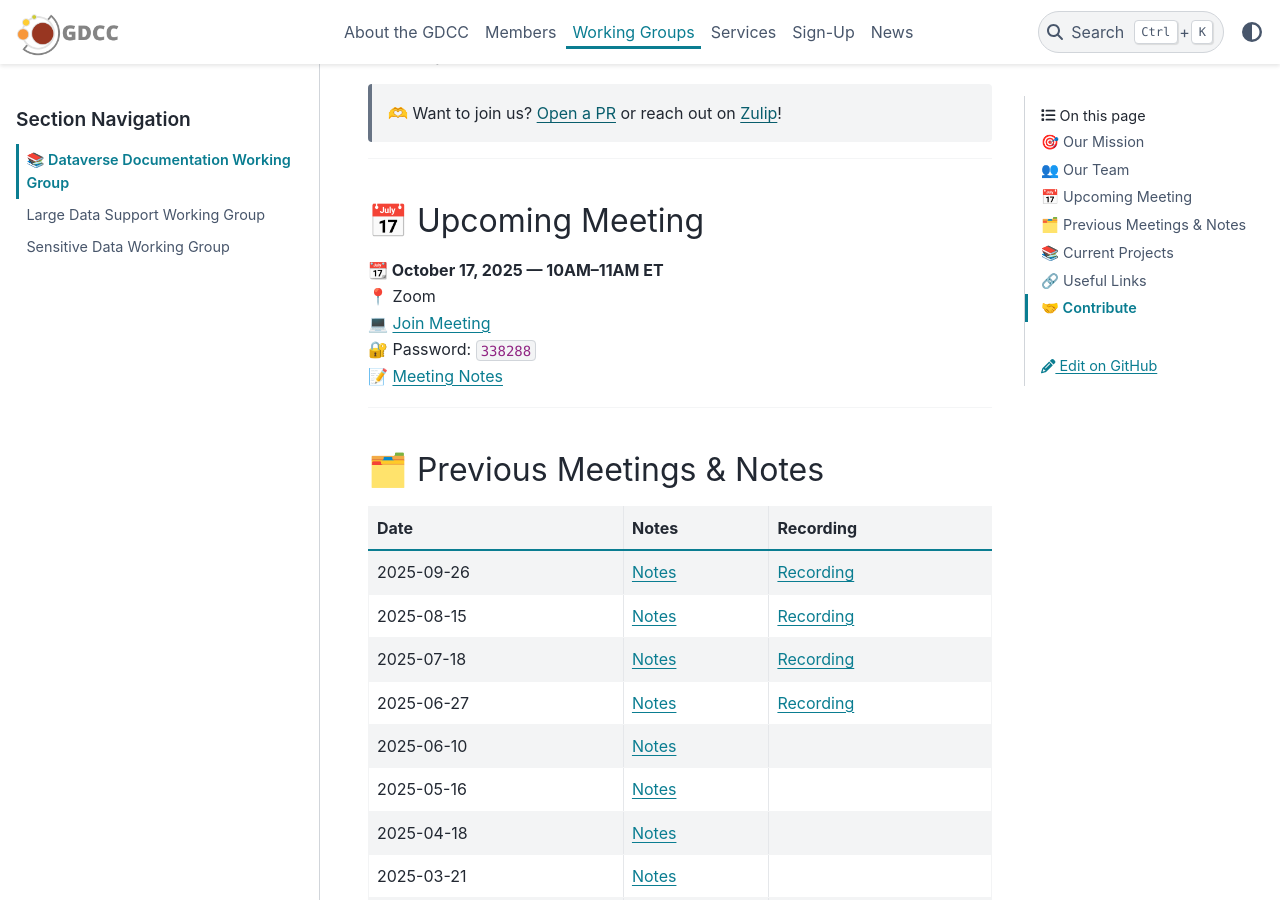
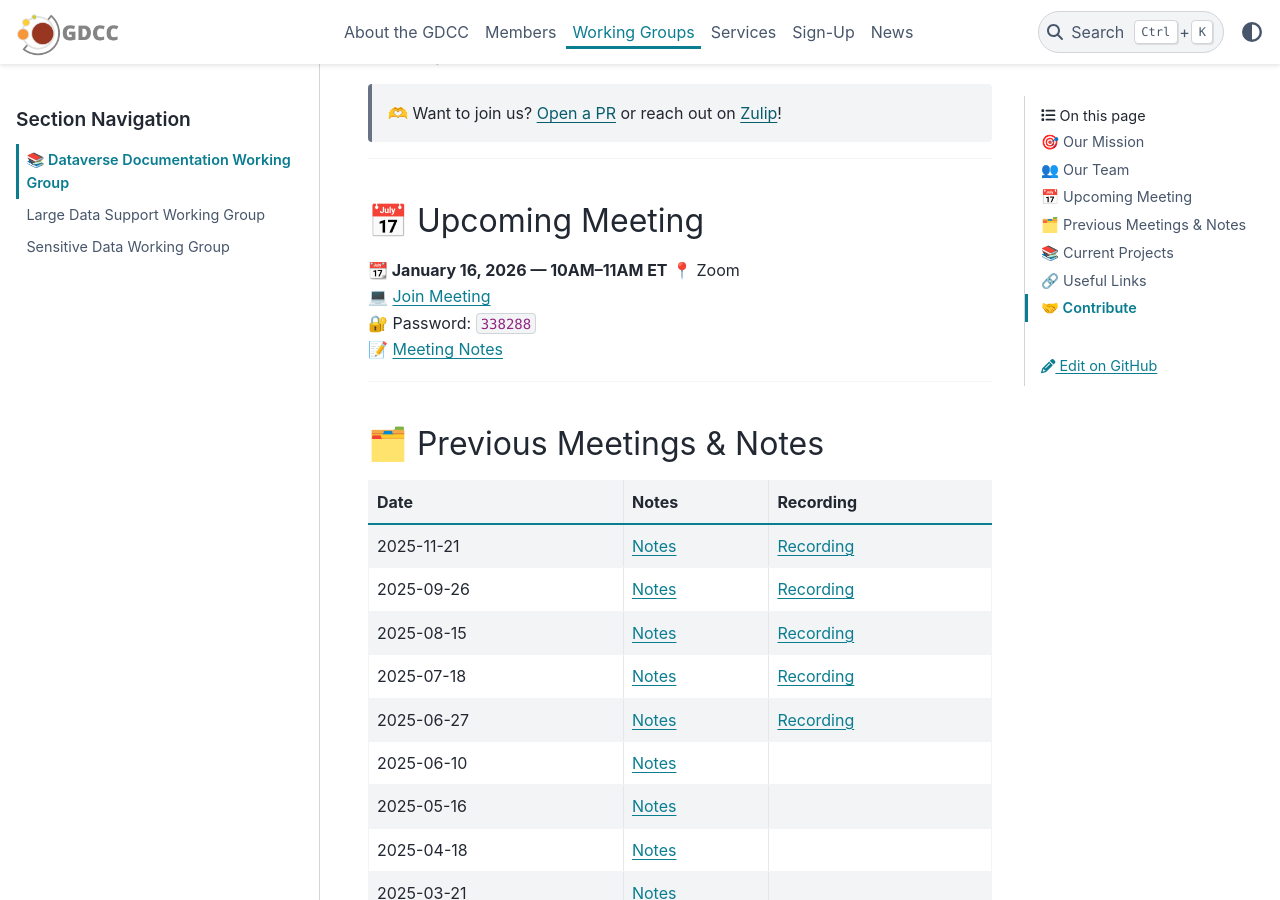
Before and after one commit to gdcc/www.gdcc.io, a Sphinx documentation site: the page built from source/working-groups/documentation.md, in a window 1280 px wide and 900 px high, scrolled down 1094 px. Built offline with Sphinx 7.4.7 and the PyData theme 0.15.4, drawn with Linux system fonts in a browser that asks for light colours.

Commit message:
next doc mtg in Jan, add recording for Nov

```diff
--- a/source/working-groups/documentation.md
+++ b/source/working-groups/documentation.md
@@ -35,7 +35,7 @@
 
 ## 📅 Upcoming Meeting
 
-**📆 October 17, 2025 — 10AM–11AM ET**
+**📆 January 16, 2026 — 10AM–11AM ET**
 📍 Zoom
 💻 [Join Meeting](https://harvard.zoom.us/j/98933135345?pwd=sUKojqQE5UwyIzY4aVDdgbs7uNFui2.1)
 🔐 Password: `338288`
@@ -47,6 +47,7 @@
 
 | Date        | Notes           | Recording      |
 |-------------|------------------|----------------|
+| 2025-11-21  | [Notes](https://docs.google.com/document/d/1dX8ktajVsRDk-MDF-yHWV0f4vIe8U3DWrSzIerVGlF8/edit?usp=sharing) | [Recording](https://drive.google.com/file/d/1S3zF5D0qPioZbuBHYNy8qKTb9pW0Dl23/view?usp=sharing) |
 | 2025-09-26  | [Notes](https://docs.google.com/document/d/1dX8ktajVsRDk-MDF-yHWV0f4vIe8U3DWrSzIerVGlF8/edit?usp=sharing) | [Recording](https://drive.google.com/file/d/1a7LLwI2oHEte7XOwhvz7F7Y2_0RtR2c8/view?usp=sharing) |
 | 2025-08-15  | [Notes](https://docs.google.com/document/d/1dX8ktajVsRDk-MDF-yHWV0f4vIe8U3DWrSzIerVGlF8/edit?usp=sharing) | [Recording](https://drive.google.com/file/d/1hyXwnVIYeqrT7hAuQKG6fUgk7lSO0puO/view?usp=sharing) |
 | 2025-07-18  | [Notes](https://docs.google.com/document/d/1dX8ktajVsRDk-MDF-yHWV0f4vIe8U3DWrSzIerVGlF8/edit?usp=sharing) | [Recording](https://drive.google.com/file/d/1PPZE_sBm-Ky1e1M7Kj8DVi584pUNInBX/view?usp=drive_link) |
```
